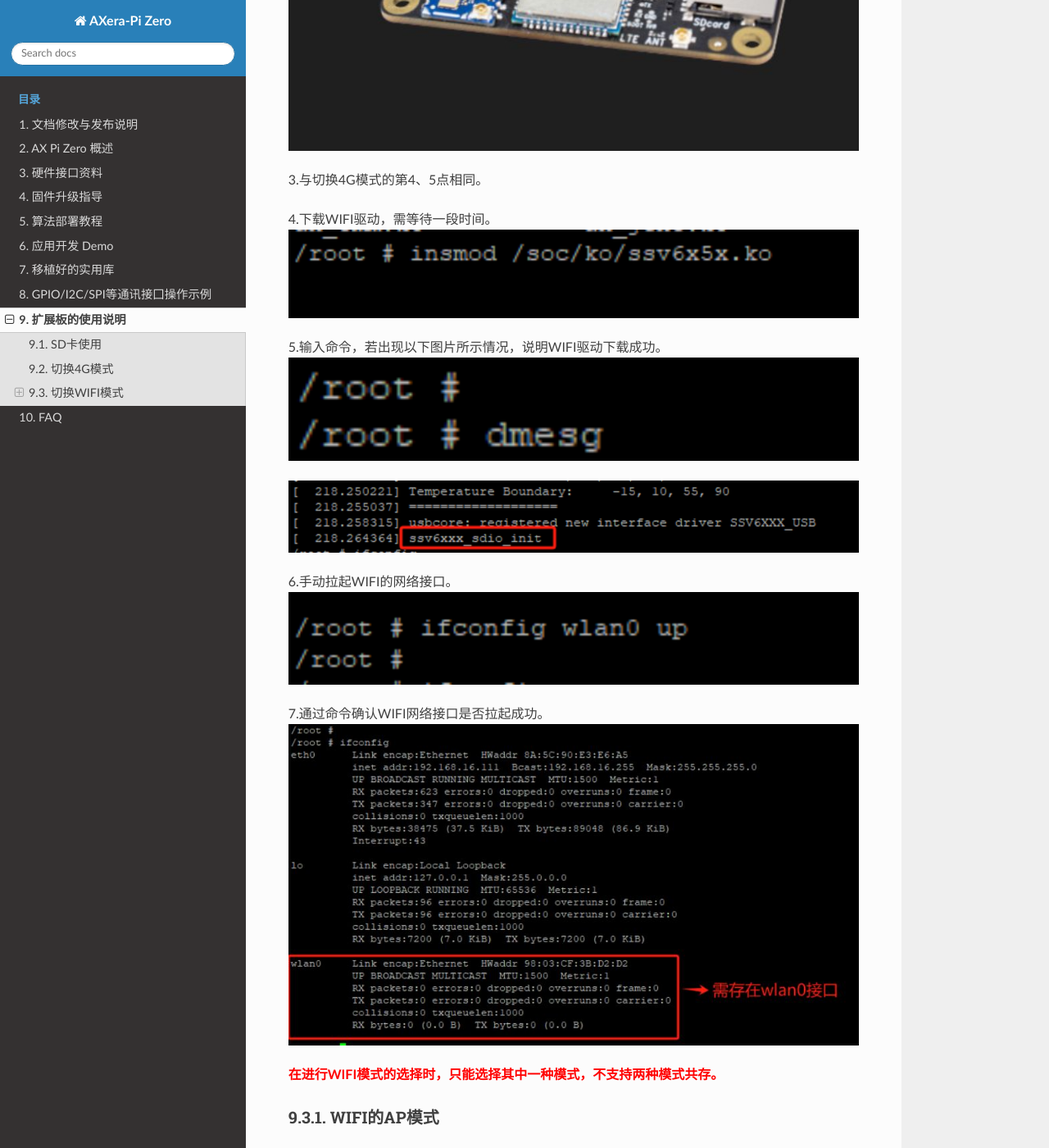
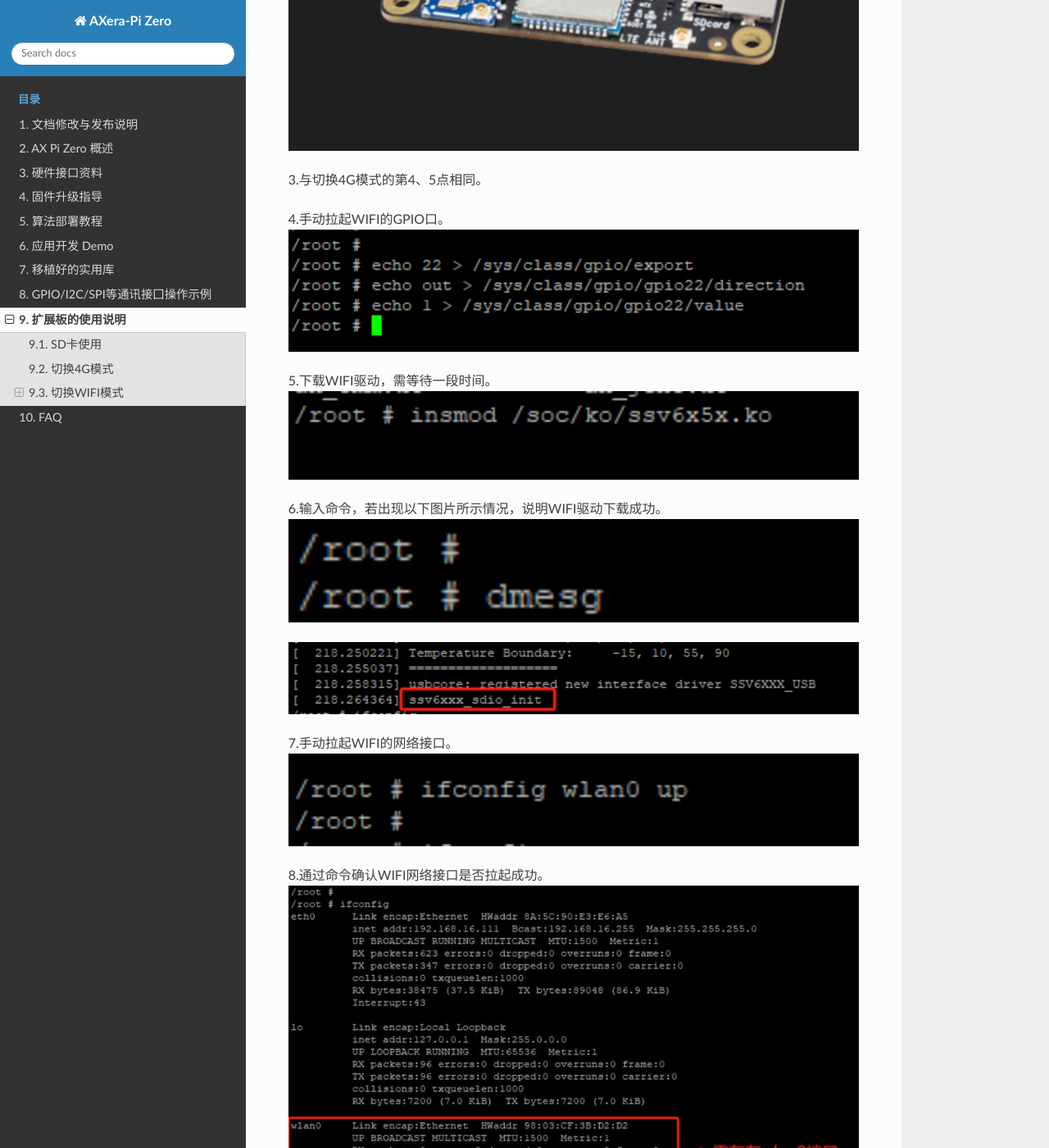
Before and after one commit to AXERA-TECH/axera-pi-zero-docs, a Sphinx documentation site: the page built from source/doc_guide_board.md, in a window 1280 px wide and 1400 px high, scrolled down 5709 px. Shown: the whole window at 82% size. Built offline with Sphinx 7.4.7 and the Read the Docs theme 2.0.0, drawn with Linux system fonts in a browser that asks for light colours.

Commit message:
add board wifi GPIO

```diff
--- a/source/doc_guide_board.md
+++ b/source/doc_guide_board.md
@@ -66,18 +66,21 @@
 
 3.与切换4G模式的第4、5点相同。<br />
 
-4.下载WIFI驱动，需等待一段时间。<br />
+4.手动拉起WIFI的GPIO口。<br />
+![](./media/board/wifi/wifi_8.png)
+
+5.下载WIFI驱动，需等待一段时间。<br />
 ![](./media/board/wifi/wifi_2.jpg)
 
-5.输入命令，若出现以下图片所示情况，说明WIFI驱动下载成功。<br />
+6.输入命令，若出现以下图片所示情况，说明WIFI驱动下载成功。<br />
 ![](./media/board/wifi/wifi_3.png)
 
 ![](./media/board/wifi/wifi_4.jpg)
 
-6.手动拉起WIFI的网络接口。<br />
+7.手动拉起WIFI的网络接口。<br />
 ![](./media/board/wifi/wifi_5.jpg)
 
-7.通过命令确认WIFI网络接口是否拉起成功。<br />
+8.通过命令确认WIFI网络接口是否拉起成功。<br />
 ![](./media/board/wifi/wifi_6.jpg)
 
 <font color="red"><b>在进行WIFI模式的选择时，只能选择其中一种模式，不支持两种模式共存。</font></b>
```
Also changed, not shown: source/media/board/wifi/wifi_8.png (added).
